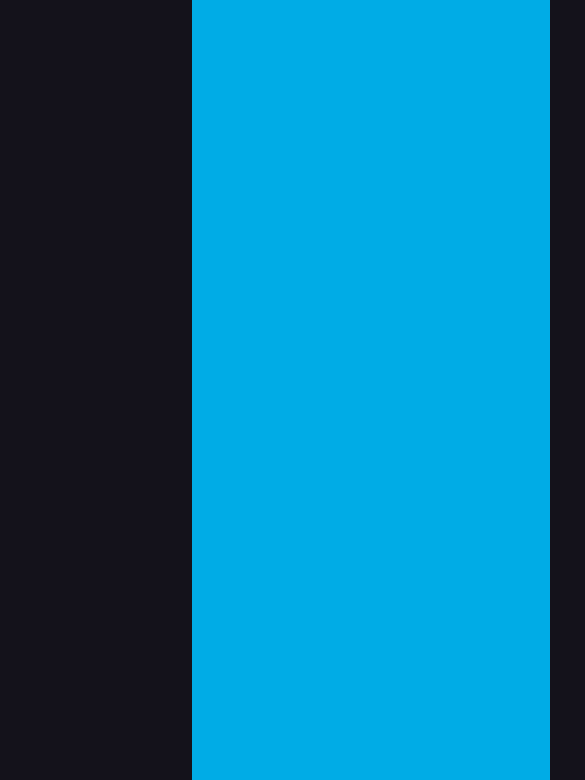
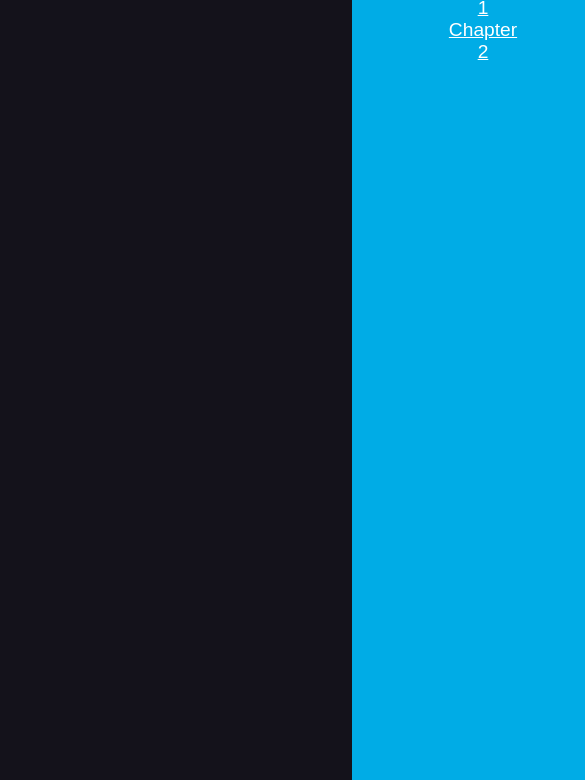
Before and after one commit to roxy22r/M152-Webproject, a website: page history.html in a window 390 px wide. Shown: the part 562-1342 px from the top of the page, 585 px wide, since content can reach past the window. Drawn offline with Linux system fonts and the light colour scheme.

Commit message:
Set History set  Responsive

```diff
--- a/styles.css
+++ b/styles.css
@@ -68,8 +68,9 @@ nav ul a:hover {
   justify-content: flex-start;
   padding-top: 1em;
   padding-bottom: 5%;
-
   min-height: 100%;
+  margin-left: 10em;
+  margin-right: 10em ;
 }
 #history-chapter {
   margin-left: 10em;
```
Also changed, not shown: history.html (+1 -0 lines).
